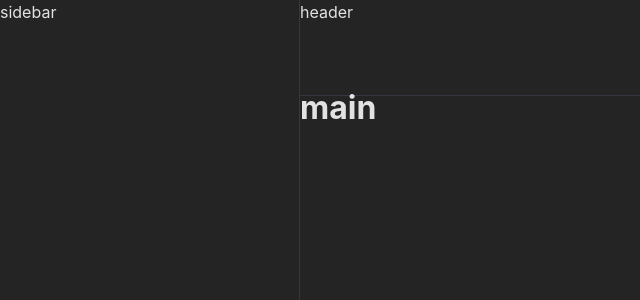
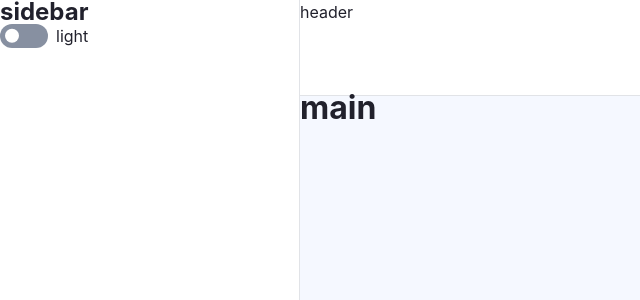
Before and after one commit to profpopoff/kanban, a Vue app: page / in a window 1280 px wide. Shown: the top 300 px of the page, without its empty margins (0-640 px from the left). Built offline with nearby package versions, Linux system fonts and the light colour scheme.

Commit message:
Add dark mode using vueuse

```diff
--- a/package.json
+++ b/package.json
@@ -9,6 +9,7 @@
     "preview": "vite preview"
   },
   "dependencies": {
+    "@vueuse/core": "^9.13.0",
     "vue": "^3.2.45"
   },
   "devDependencies": {
--- a/src/App.vue
+++ b/src/App.vue
@@ -1,6 +1,6 @@
 <script setup lang="ts">
-import AppHeader from './components/layout/AppHeader.vue'
-import AppSidebar from './components/layout/AppSidebar.vue'
+import AppHeader from './components/layout/Header/AppHeader.vue'
+import AppSidebar from './components/layout/Sidebar/AppSidebar.vue'
 </script>
 
 <template>
--- a/src/components/layout/AppSidebar.vue
+++ /dev/null
@@ -1,13 +0,0 @@
-<script setup lang="ts">
-</script>
-
-<template>
-   <div class="sidebar">sidebar</div>
-</template>
-
-<style scoped lang="scss">
-.sidebar {
-   grid-area: sidebar;
-   border-right: 1px solid #363642;
-}
-</style>
--- a/src/components/layout/AppHeader.vue
+++ b/src/components/layout/Header/AppHeader.vue
@@ -8,6 +8,7 @@
 <style scoped lang="scss">
 header {
    grid-area: header;
-   border-bottom: 1px solid #363642;
+   background-color: hsl(var(--element-color));
+   border-bottom: 1px solid hsl(var(--grey-color) / .25);
 }
 </style>
--- /dev/null
+++ b/src/components/layout/Sidebar/AppSidebar.vue
@@ -0,0 +1,19 @@
+<script setup lang="ts">
+import DarkModeToggle from './DarkModeToggle.vue'
+
+</script>
+
+<template>
+   <div class="sidebar">
+      <h2>sidebar</h2>
+      <DarkModeToggle />
+   </div>
+</template>
+
+<style scoped lang="scss">
+.sidebar {
+   grid-area: sidebar;
+   background-color: hsl(var(--element-color));
+   border-right: 1px solid hsl(var(--grey-color) / .25);
+}
+</style>
--- /dev/null
+++ b/src/components/layout/Sidebar/DarkModeToggle.vue
@@ -0,0 +1,13 @@
+<script setup lang="ts">
+import { useDark, useToggle } from '@vueuse/core'
+import CustomToggle from '../../ui/CustomToggle.vue'
+
+const isDark = useDark()
+const toggleDark = useToggle(isDark)
+</script>
+
+<template>
+   <CustomToggle class="toggle" @change="toggleDark()" :isChecked="isDark">{{ isDark ? 'dark' : 'light' }}</CustomToggle>
+</template>
+
+<style scoped lang="scss"></style>
--- a/src/components/ui/CustomToggle.vue
+++ b/src/components/ui/CustomToggle.vue
@@ -27,15 +27,16 @@ const props = defineProps({
    gap: .5em;
 
    input {
-      --height: 1.5em;
-      --padding: .3em;
+      $height: 1.5em;
+      $padding: .3em;
+      $defaultColor: hsl(var(--grey-color));
+      $checkedColor: hsl(var(--accent-color));
 
       position: relative;
-      width: 3em;
-      height: var(--height);
-      background: #696969;
-      /* background: hsl(var(--grey-color)); */
-      border-radius: 2em;
+      height: $height;
+      width: calc($height * 2);
+      background: $defaultColor;
+      border-radius: $height;
       cursor: pointer;
       -webkit-appearance: none;
       -moz-appearance: none;
@@ -46,22 +47,21 @@ const props = defineProps({
          content: "";
          display: inline-block;
          position: absolute;
-         left: var(--padding);
+         left: $padding;
          top: 50%;
-         width: calc(var(--height) - var(--padding) * 2);
+         transform: translateY(-50%);
+         width: calc($height - 2 * $padding);
          aspect-ratio: 1;
          background-color: #fff;
          border-radius: 50%;
-         transform: translate(0, -50%);
          transition: all 0.3s cubic-bezier(0.2, 0.85, 0.32, 1.4);
       }
 
       &:checked {
-         /* background-color: hsl(var(--accent-color)); */
-         background-color: #640101;
+         background-color: $checkedColor;
 
          &::after {
-            left: calc(100% - (var(--height) - var(--padding)));
+            left: calc(100% - ($height - $padding));
          }
       }
    }
--- /dev/null
+++ b/src/styles/_variables.css
@@ -0,0 +1,17 @@
+:root {
+   color-scheme: light;
+   --text-color: 240 15% 15%;
+   --background-color: 224 100% 98%;
+   --element-color: 0 0% 100%;
+   --accent-color: 243 47% 57%;
+   --grey-color: 220 12% 58%;
+
+   --dark-theme-transition: color .3s ease-in-out, background-color 0.3s ease-in-out;
+}
+
+:root.dark {
+   color-scheme: dark;
+   --text-color: 120 33% 99%;
+   --background-color: 240 15% 15%;
+   --element-color: 240 12% 20%;
+}
--- a/src/styles/index.css
+++ b/src/styles/index.css
@@ -1,17 +1,11 @@
-@import url('./reset.css');
+@import url('./_reset.css');
+@import url('./_variables.css');
 
 :root {
   font-family: Inter, system-ui, Avenir, Helvetica, Arial, sans-serif;
-  /* line-height: 1.5; */
-  font-weight: 400;
 
-  color-scheme: light dark;
-  color: rgba(255, 255, 255, 0.87);
-  background-color: #242424;
+  background-color: hsl(var(--background-color));
+  color: hsl(var(--text-color));
 
-  font-synthesis: none;
-  text-rendering: optimizeLegibility;
-  -webkit-font-smoothing: antialiased;
-  -moz-osx-font-smoothing: grayscale;
-  -webkit-text-size-adjust: 100%;
+  transition: var(--dark-theme-transition);
 }
```
Also changed, not shown: src/styles/_reset.css (renamed from src/styles/reset.css), 1 other file (tests, documents, lock files or other folders).
